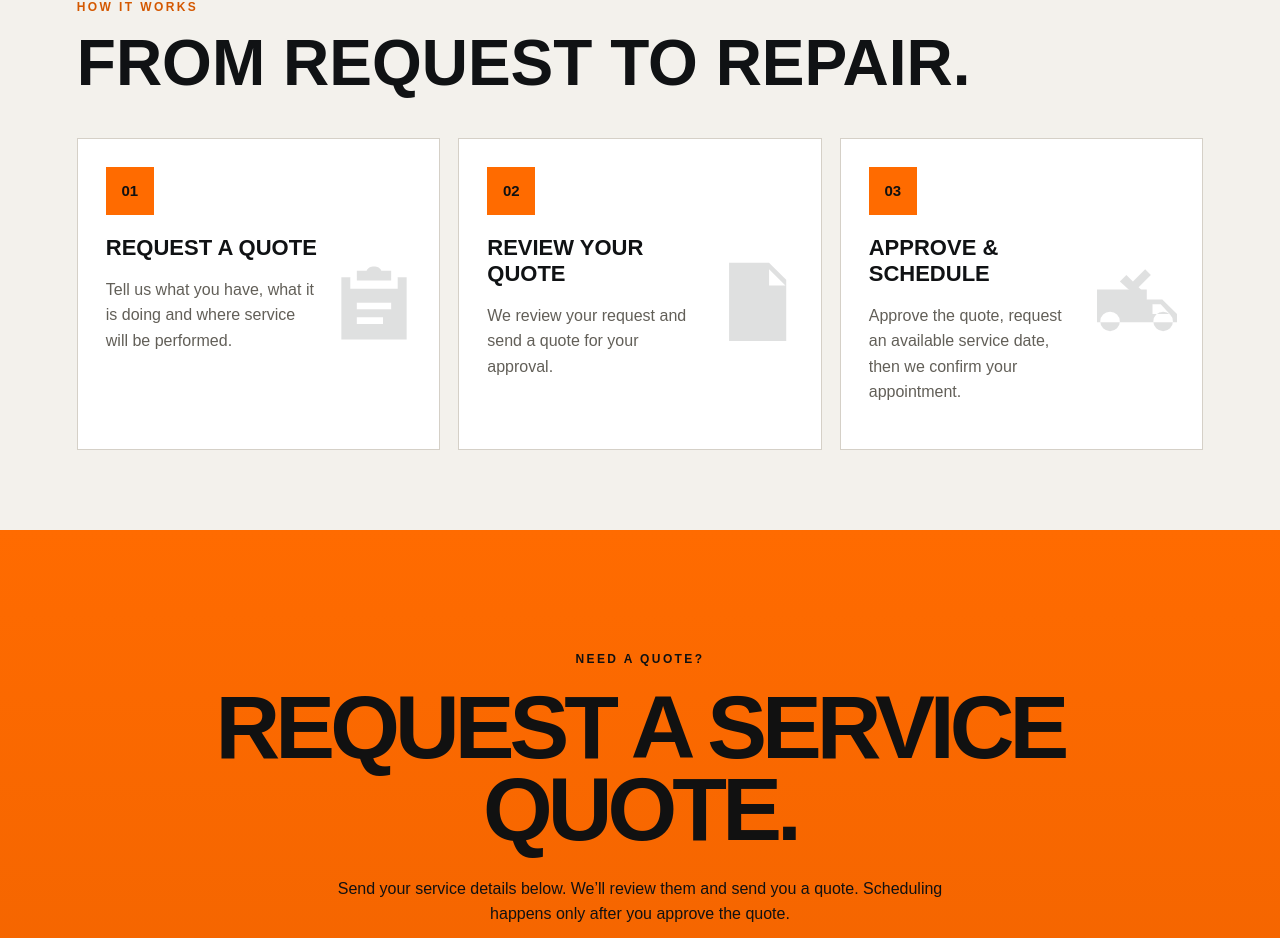
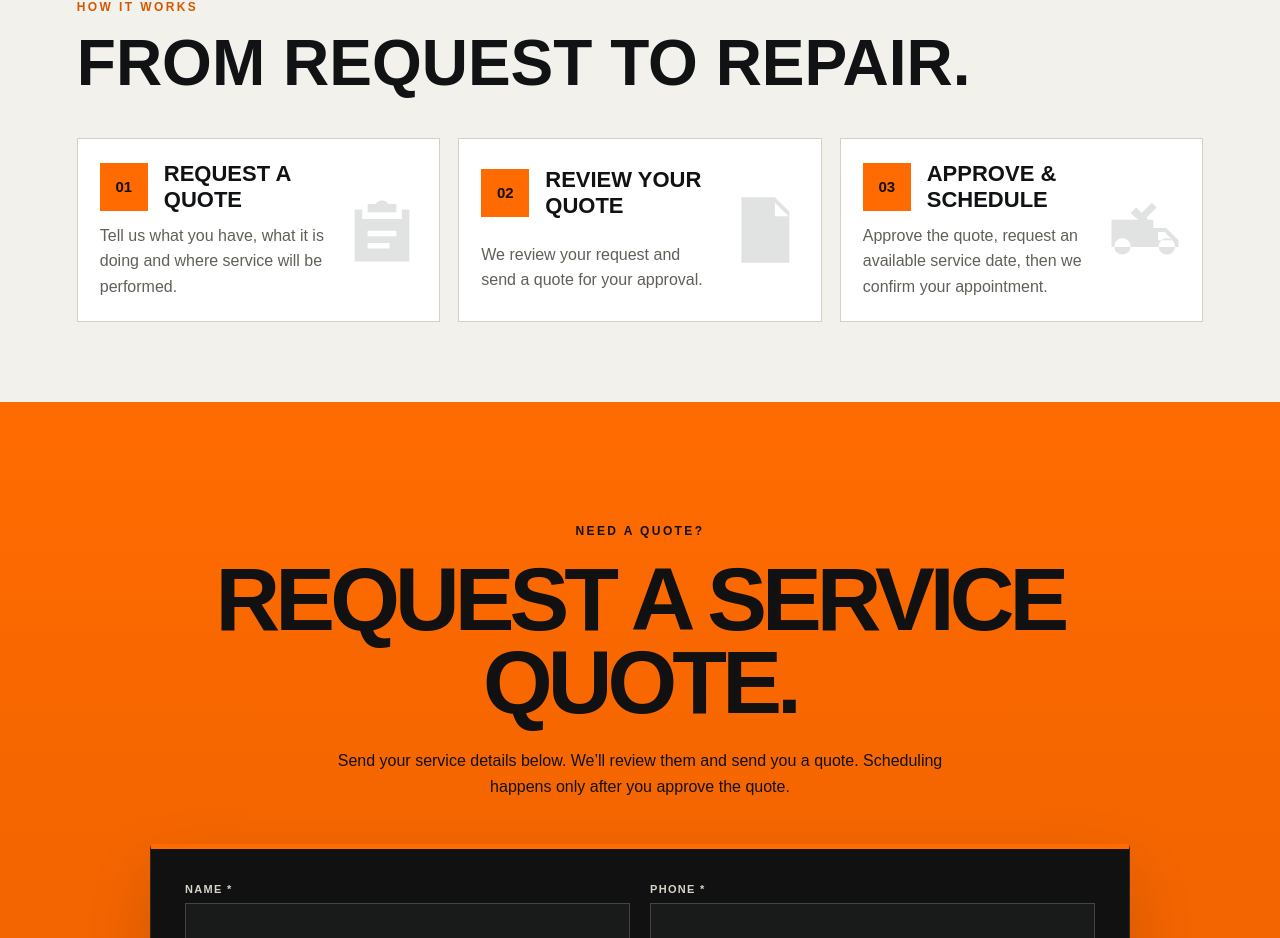
Before and after one commit to MattChampagne/ultimate-wrenchworks-, a Next.js app: page / in a window 1280 px wide. Shown: the part 3520-4458 px from the top of the page. Built offline with nearby package versions, Linux system fonts and the light colour scheme.

Commit message:
Tighten how-it-works cards and align titles beside step numbers

```diff
--- a/app/process-v168.css
+++ b/app/process-v168.css
@@ -1,6 +1,6 @@
-.processGrid>div{position:relative;overflow:hidden;padding-right:120px;min-height:190px}.processGrid>div>b,.processGrid>div>h3,.processGrid>div>p{position:relative;z-index:1}.processIcon{position:absolute;right:16px;top:50%;width:98px;height:98px;transform:translateY(-42%);fill:#15191c;opacity:.13;pointer-events:none}
+.processGrid>div{position:relative;overflow:hidden;display:grid;grid-template-columns:auto minmax(0,1fr);grid-template-rows:auto auto;column-gap:16px;row-gap:10px;align-items:center;padding:22px 112px 22px 22px;min-height:0}.processGrid>div>b,.processGrid>div>h3,.processGrid>div>p{position:relative;z-index:1}.processGrid>div>b{grid-column:1;grid-row:1;margin:0}.processGrid>div>h3{grid-column:2;grid-row:1;margin:0;align-self:center}.processGrid>div>p{grid-column:1/3;grid-row:2;margin:0;max-width:36rem}.processIcon{position:absolute;right:16px;top:50%;width:82px;height:82px;transform:translateY(-50%);fill:#15191c;opacity:.12;pointer-events:none}
 .serviceStack{display:grid;grid-template-columns:1fr;gap:18px;max-width:980px;margin:0 auto}.servicePanel{position:relative;overflow:hidden;min-height:270px;background:#080a0b;border:2px solid #3d4246;border-radius:24px;color:#fff}.servicePanelCopy{position:relative;z-index:2;width:45%;padding:38px 28px 30px 38px}.servicePanelCopy h3{margin:0 0 18px;font-size:clamp(30px,4vw,48px);line-height:.95;text-transform:uppercase;letter-spacing:.01em}.servicePanelCopy p{margin:0;color:#d0d0d0;font-size:20px;line-height:1.35}.servicePanel .serviceRender{position:absolute;z-index:1;right:0;top:0;width:58%;height:100%;background-image:url('/service-vehicles-v171.webp');background-repeat:no-repeat;background-size:200% 200%;opacity:1;pointer-events:none;filter:none}.servicePanel .serviceRender-sxs{background-position:0 0}.servicePanel .serviceRender-atv{background-position:100% 0}.servicePanel .serviceRender-motorcycle{background-position:0 100%}.servicePanel .serviceRender-auto{background-position:100% 100%}.servicePanel:after{content:'';position:absolute;z-index:1;inset:0;background:linear-gradient(90deg,#080a0b 0%,#080a0b 39%,rgba(8,10,11,.78) 48%,rgba(8,10,11,0) 68%);pointer-events:none}
-@media(max-width:800px){.processGrid>div{padding-right:105px;min-height:170px}.processIcon{right:10px;width:88px;height:88px;opacity:.12}.serviceStack{gap:12px}.servicePanel{min-height:205px;border-radius:16px}.servicePanelCopy{width:50%;padding:25px 10px 20px 20px}.servicePanelCopy h3{font-size:27px;margin-bottom:12px}.servicePanelCopy p{font-size:15px;line-height:1.35}.servicePanel .serviceRender{width:62%}.servicePanel:after{background:linear-gradient(90deg,#080a0b 0%,#080a0b 41%,rgba(8,10,11,.76) 52%,rgba(8,10,11,0) 72%)}}
+@media(max-width:800px){.processGrid>div{grid-template-columns:72px minmax(0,1fr);column-gap:12px;row-gap:8px;padding:18px 88px 18px 18px;min-height:0}.processGrid>div>b{width:72px;height:72px}.processGrid>div>h3{font-size:clamp(24px,7vw,34px);line-height:1}.processGrid>div>p{font-size:17px;line-height:1.45}.processIcon{right:8px;width:70px;height:70px;opacity:.11}.serviceStack{gap:12px}.servicePanel{min-height:205px;border-radius:16px}.servicePanelCopy{width:50%;padding:25px 10px 20px 20px}.servicePanelCopy h3{font-size:27px;margin-bottom:12px}.servicePanelCopy p{font-size:15px;line-height:1.35}.servicePanel .serviceRender{width:62%}.servicePanel:after{background:linear-gradient(90deg,#080a0b 0%,#080a0b 41%,rgba(8,10,11,.76) 52%,rgba(8,10,11,0) 72%)}}
 /* V1.73 stacked service panels: Auto, SXS, ATV, Motorcycle */
 
 .serviceScheduleButton{margin-top:24px;background:#ff6b00;color:#090909;border:0;padding:14px 18px;font:inherit;font-size:12px;font-weight:900;text-transform:uppercase;letter-spacing:.08em;cursor:pointer;box-shadow:0 10px 22px #0005}
```
